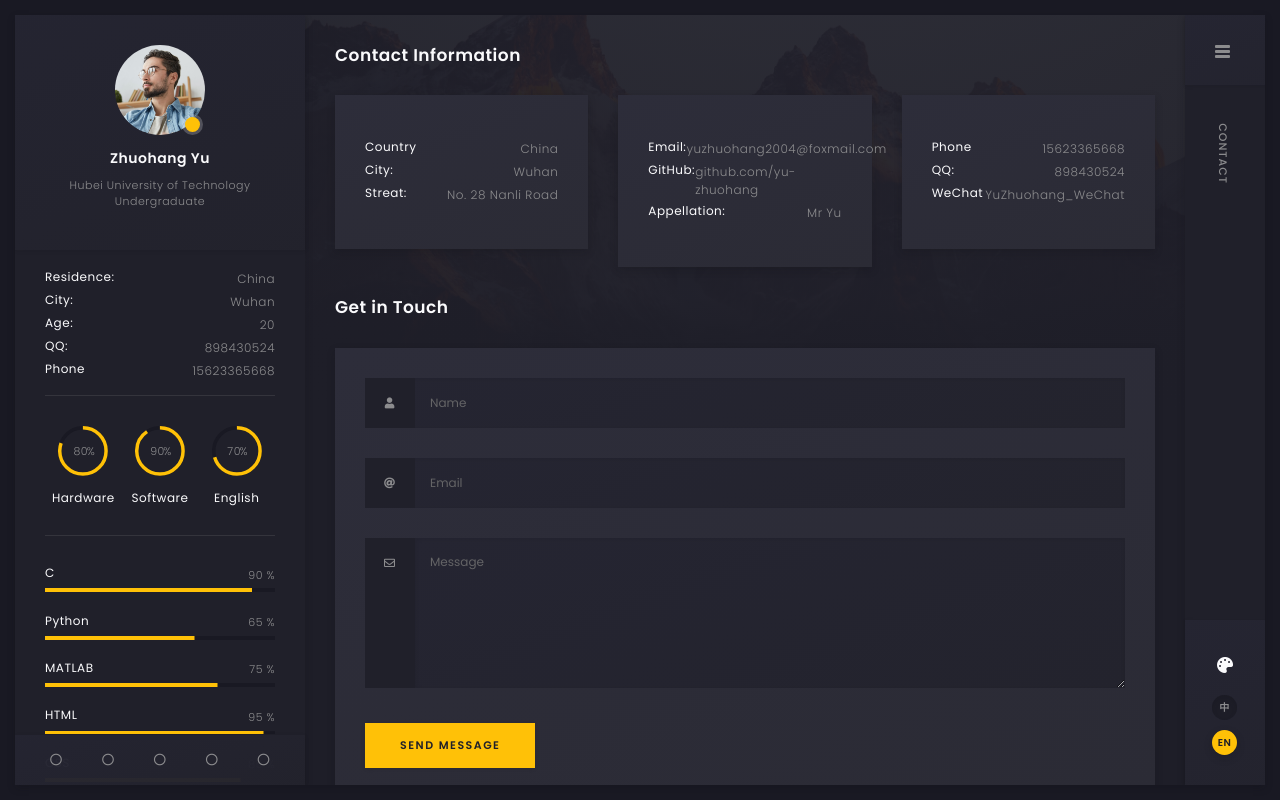
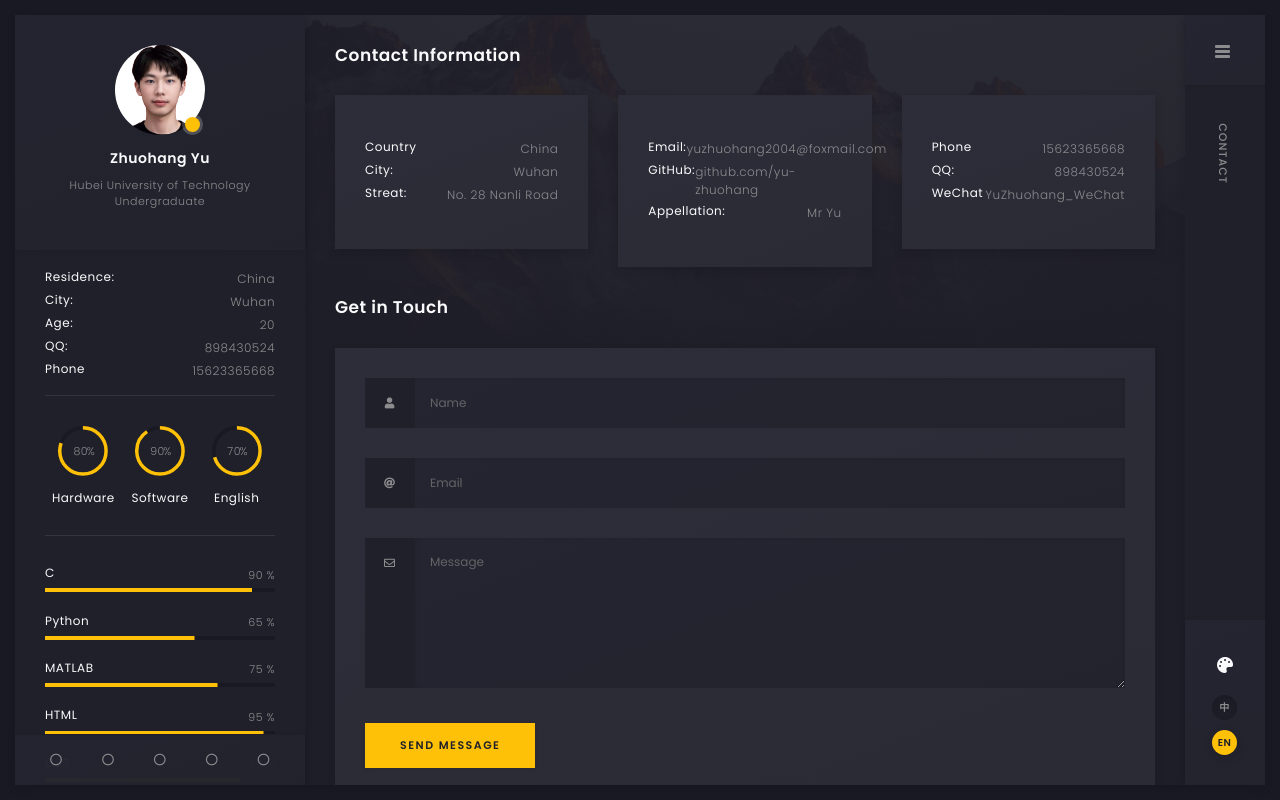
Before and after one commit to Yu-Zhuohang/zhuohang, a plain HTML site: page contact.html in a window 1280 px wide. Drawn offline with Linux system fonts and the light colour scheme.

Commit message:
Add files via upload

```diff
--- a/contact.html
+++ b/contact.html
@@ -40,8 +40,8 @@
 
             <div class="art-header">
               <div class="art-avatar">
-                <a data-fancybox="avatar" href="img/face-1.jpg" class="art-avatar-curtain">
-                  <img src="img/face-1.jpg" alt="avatar">
+                <a data-fancybox="avatar" href="img/face-1.png" class="art-avatar-curtain">
+                  <img src="img/face-1.png" alt="avatar">
                   <i class="fas fa-expand"></i>
                 </a>
                 <div class="art-lamp-light">
```
Also changed, not shown: history.html (+2 -2 lines), index.html (+2 -2 lines), img/face-1.png (added), 1 other file.
